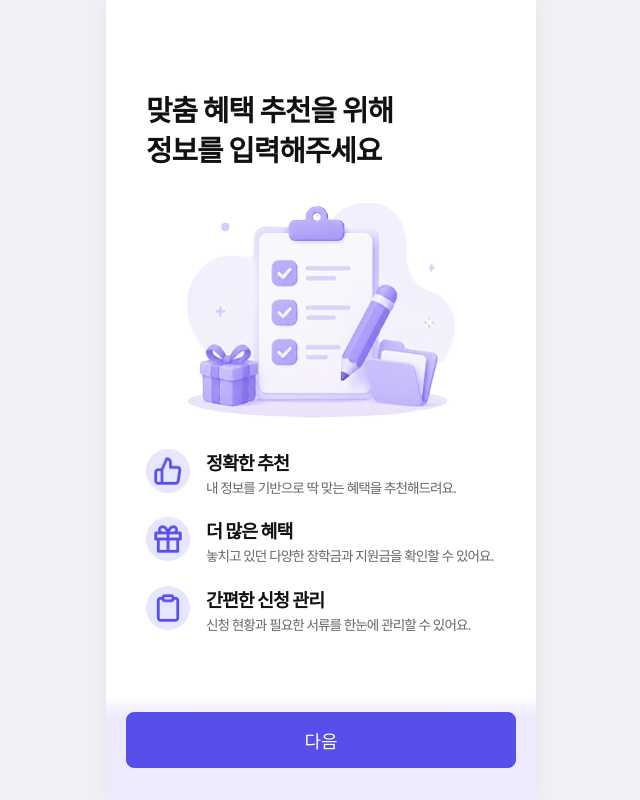
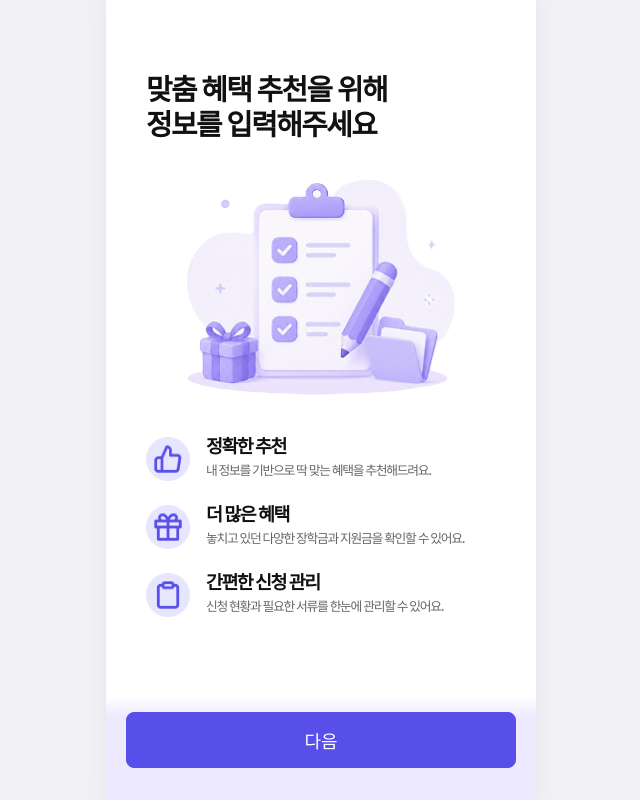
Before and after one commit to LikeLionUniv-INU-BeneFitU/BeneFitU-Frontend, a React (Vite) app: page /info-intro in a window 1280 px wide. Shown: the whole page, without its empty margins (319-959 px from the left). Built offline with nearby package versions, Linux system fonts and the light colour scheme.

Commit message:
Style: 정보 입력 페이지 레이아웃 수정

```diff
--- a/src/pages/InfoComplete.styles.js
+++ b/src/pages/InfoComplete.styles.js
@@ -36,12 +36,12 @@ export const MainContentBox = styled.div`
 `;
 
 export const MainTitle = styled.h1`
-  font-size: 1.85em;
+  font-size: 2rem;
   font-weight: 700;
   color: #111111;
   text-align: center;
   margin: 0;
-  letter-spacing: -1px;
+  letter-spacing: -1.5px;
   flex-shrink: 0;
 
   span {
@@ -73,8 +73,8 @@ export const GraphicWrapper = styled.div`
 
 // 하단 설명 안내 문구
 export const DescriptionText = styled.p`
-  font-size: 1rem;
-  font-weight: 500;
+  font-size: 0.9rem;
+  font-weight: 400;
   line-height: 1.5;
   letter-spacing: -1px;
   color: #444444;
--- a/src/pages/InfoIntro.styles.js
+++ b/src/pages/InfoIntro.styles.js
@@ -20,7 +20,7 @@ export const MainContentBox = styled.div`
   max-height: 70dvh;
   height: 100%;
 
-  margin-top: calc(99 * (100dvh / 874));
+  margin-top: calc(80 * (100dvh / 874));
   padding: 0 40px;
   box-sizing: border-box;
 
@@ -35,11 +35,11 @@ export const MainContentBox = styled.div`
 export const MainTitle = styled.h1`
   font-size: 1.8rem;
   font-weight: 700;
-  letter-spacing: -1px;
+  letter-spacing: -1.5px;
   color: #111111;
-  line-height: 1.4;
+  line-height: 1.2;
   margin: 0;
-  margin-bottom: 1.5rem; /* 최소 여백 확보 */
+  margin-bottom: 2dvh; /* 최소 여백 확보 */
 `;
 
 // 중앙 일러스트 영역
@@ -48,8 +48,8 @@ export const ImageSection = styled.div`
   justify-content: center;
   align-items: center;
   flex: 1; /* 남는 세로 공간을 차지 */
-  min-height: 140px; /* 화면이 엄청 작아져도 유지할 최소 높이 */
-  margin-bottom: 1.5rem;
+  min-height: 150px; /* 화면이 엄청 작아져도 유지할 최소 높이 */
+  margin-bottom: 2dvh;
 
   img {
     height: 100%;
@@ -80,6 +80,7 @@ export const LogoPlaceholder = styled.div`
   display: flex;
   align-items: center;
   justify-content: center;
+  margin-top: 5px;
 
   img {
     width: 100%;
@@ -97,15 +98,16 @@ export const TextGroup = styled.div`
 export const FeatureTitle = styled.h2`
   font-size: 1.15rem;
   font-weight: 700;
-  letter-spacing: -1px;
+  letter-spacing: -1.5px;
   color: #111111;
   margin: 0;
 `;
 
 export const FeatureDesc = styled.p`
-  font-size: 0.85rem;
-  letter-spacing: -1px;
+  font-size: 0.8rem;
+  letter-spacing: -1.3px;
   line-height: 1.4;
+  font-weight: 500;
   color: #666666;
   margin: 0;
   word-break: keep-all;
```
